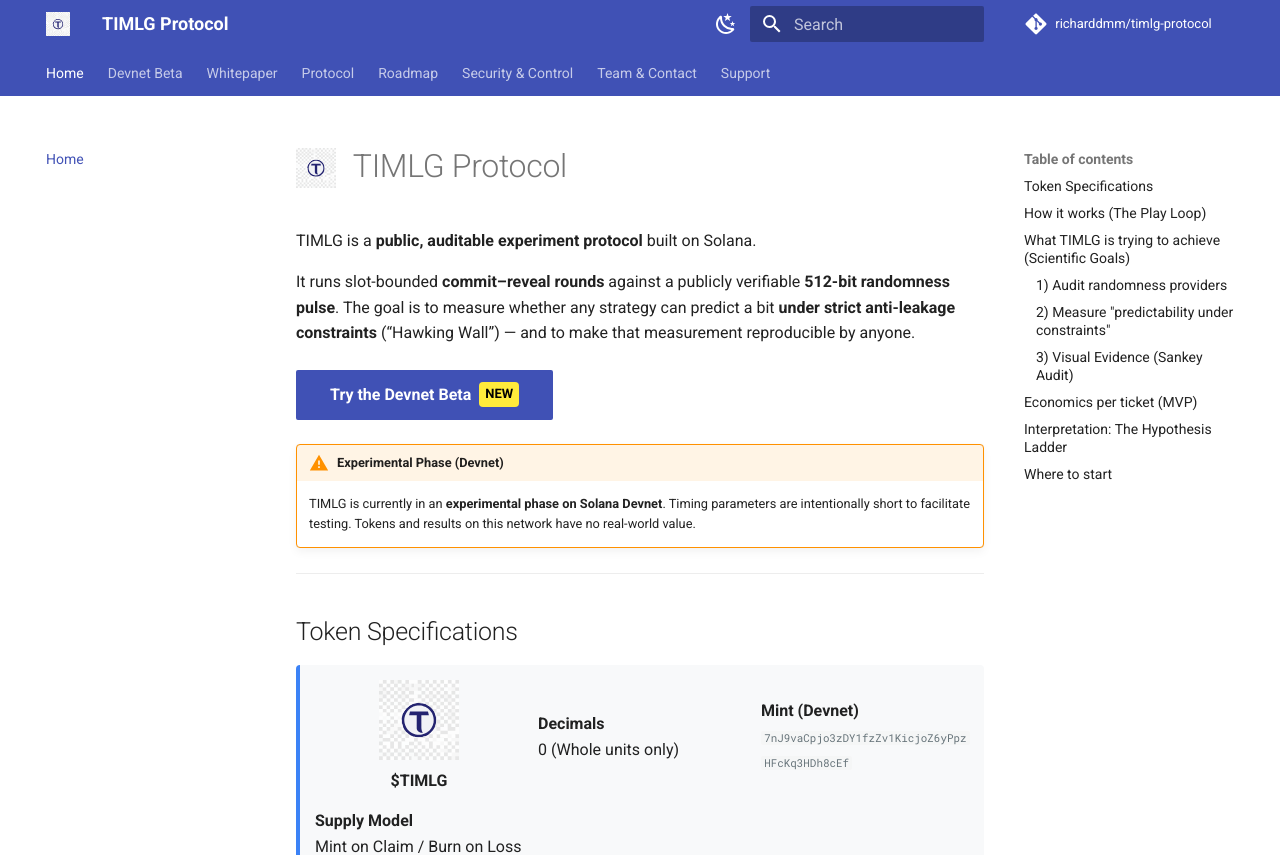
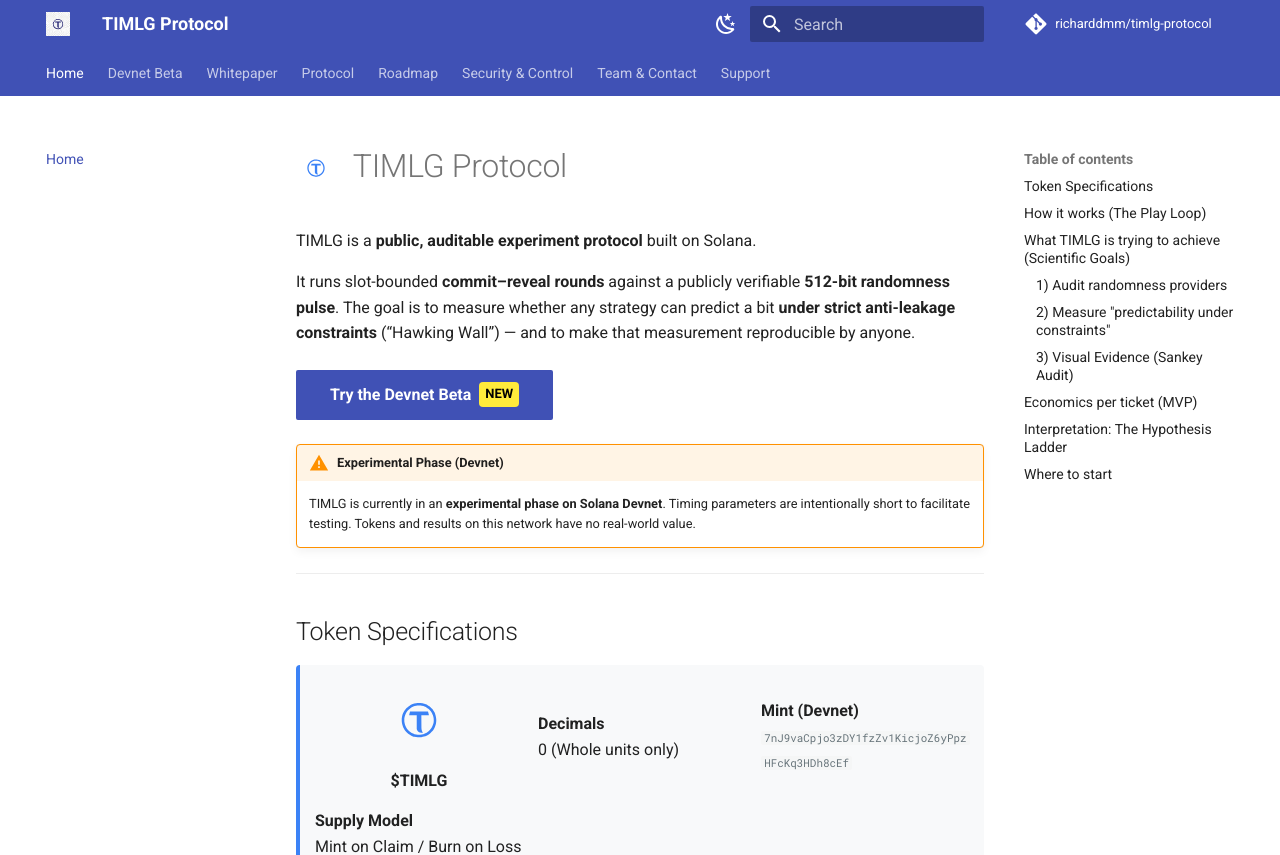
Before and after one commit to TIMLG-Protocol/timlg-protocol, an MkDocs documentation site: the page built from docs/index.md, in a window 1280 px wide. Shown: the top 855 px of the page. Built offline with MkDocs 1.6.1 and Material for MkDocs 9.7.7, drawn with Linux system fonts in a browser that asks for light colours; comment, search, counter and statistics services are not loaded.

Commit message:
Use vector icon extracted from beta-app (TimlgIcon) for perfect consistency

```diff
--- a/docs/index.md
+++ b/docs/index.md
@@ -1,4 +1,4 @@
-# <img src="assets/logo.svg" width="40" style="vertical-align: bottom; margin-right: 10px;"> TIMLG Protocol
+# <img src="assets/icon_vector_logo.svg" width="40" style="vertical-align: bottom; margin-right: 10px;"> TIMLG Protocol
 
 TIMLG is a **public, auditable experiment protocol** built on Solana.
 
@@ -15,7 +15,7 @@ It runs slot-bounded **commit–reveal rounds** against a publicly verifiable **
 
 <div style="background: #f8f9fa; border-left: 4px solid #3b82f6; padding: 15px; border-radius: 4px; margin-bottom: 2em;">
   <div style="display: grid; grid-template-columns: repeat(auto-fit, minmax(200px, 1fr)); gap: 15px; align-items: center;">
-    <div style="text-align: center;"><img src="assets/logo.svg" width="80" style="display: block; margin: 0 auto 8px;"><strong>$TIMLG</strong></div>
+    <div style="text-align: center;"><img src="assets/icon_vector_logo.svg" width="80" style="display: block; margin: 0 auto 8px;"><strong>$TIMLG</strong></div>
     <div><strong>Decimals</strong><br>0 (Whole units only)</div>
     <div><strong>Mint (Devnet)</strong><br><small><code>7nJ9vaCpjo3zDY1fzZv1KicjoZ6yPpzHFcKq3HDh8cEf</code></small></div>
     <div><strong>Supply Model</strong><br>Mint on Claim / Burn on Loss</div>
```
Also changed, not shown: docs/assets/icon_vector_logo.svg (added).
